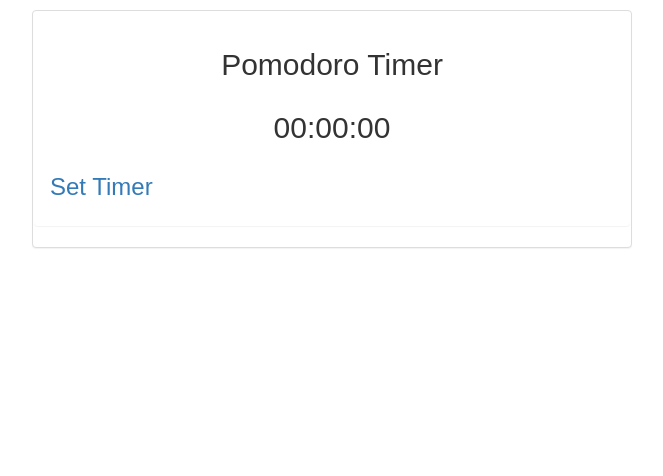
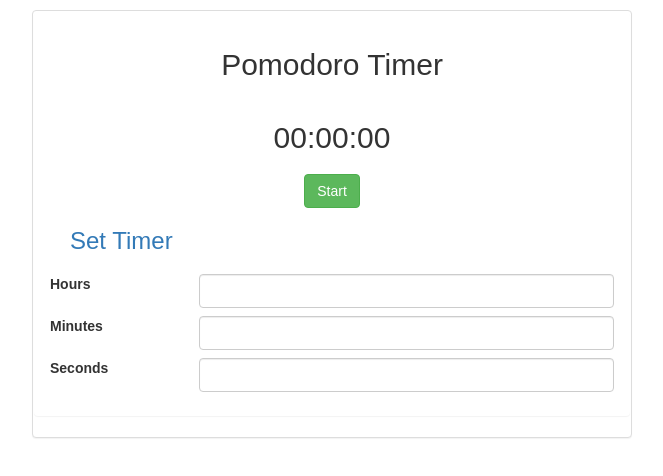
Before and after one commit to kanhegaonkarsaurabh/react-pomodoro, a React (Create React App) app in the folder pomodoro/: page / in a window 1280 px wide. Shown: the top 476 px of the page, without its empty margins (248-911 px from the left). Built offline with nearby package versions, Linux system fonts and the light colour scheme.

Commit message:
html outlining with bootstrap done. DOM ready

```diff
--- a/pomodoro/src/App.css
+++ b/pomodoro/src/App.css
@@ -5,7 +5,15 @@
   padding : 1px;
 }
 
+.control-row {
+  margin-bottom: 8px ;
+}
+
 .text-content {
   font-size: 1.8em;
   padding-left: 200px;
 }
+
+h2,h3 {
+  margin: 20px;
+}
--- a/pomodoro/src/App.js
+++ b/pomodoro/src/App.js
@@ -14,7 +14,40 @@ class App extends Component {
                 <h2 className="text-center">00:00:00</h2>
               </div>
               <div className="row">
+                <button className="btn btn-success center-block">Start</button>
+              </div>
+              <div className="row">
                 <h3 className="text-primary">Set Timer</h3>
+                <div className="row control-row">
+                  <div className="form-group">
+                    <div className="col-sm-3">
+                      <label htmlFor="hours"> Hours </label>
+                    </div>
+                    <div className="col-sm-9">
+                      <input className="form-control" type="number" id="hours" />
+                    </div>
+                  </div>
+                </div>
+                <div className="row control-row">
+                  <div className="form-group">
+                    <div className="col-sm-3">
+                      <label htmlFor="minutes">Minutes</label>
+                    </div>
+                    <div className="col-sm-9">
+                      <input className="form-control" type="number" id="minutes" />
+                    </div>
+                  </div>
+                </div>
+                <div className="row control-row">
+                  <div className="form-group">
+                    <div className="col-sm-3">
+                      <label htmlFor="seconds"> Seconds </label>
+                    </div>
+                    <div className="col-sm-9">
+                      <input className="form-control" type="number" id="seconds" />
+                    </div>
+                  </div>
+                </div>
               </div>
             </div>
           </div>
```
